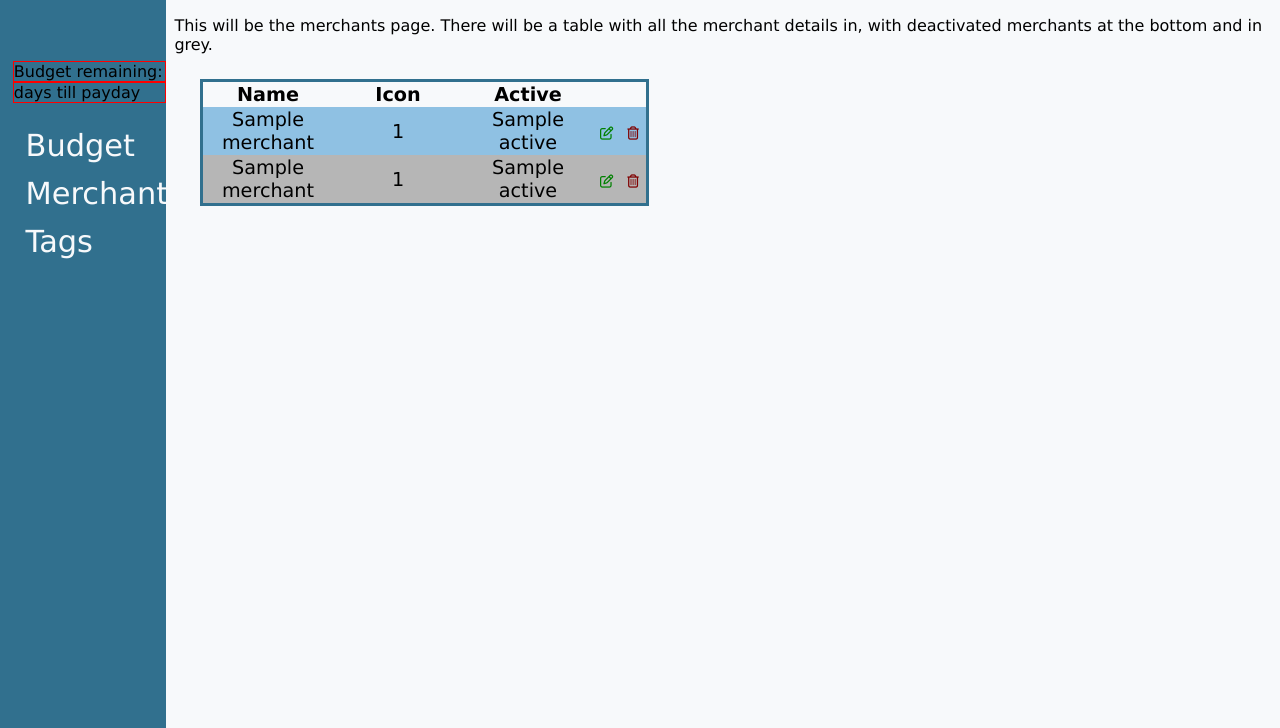
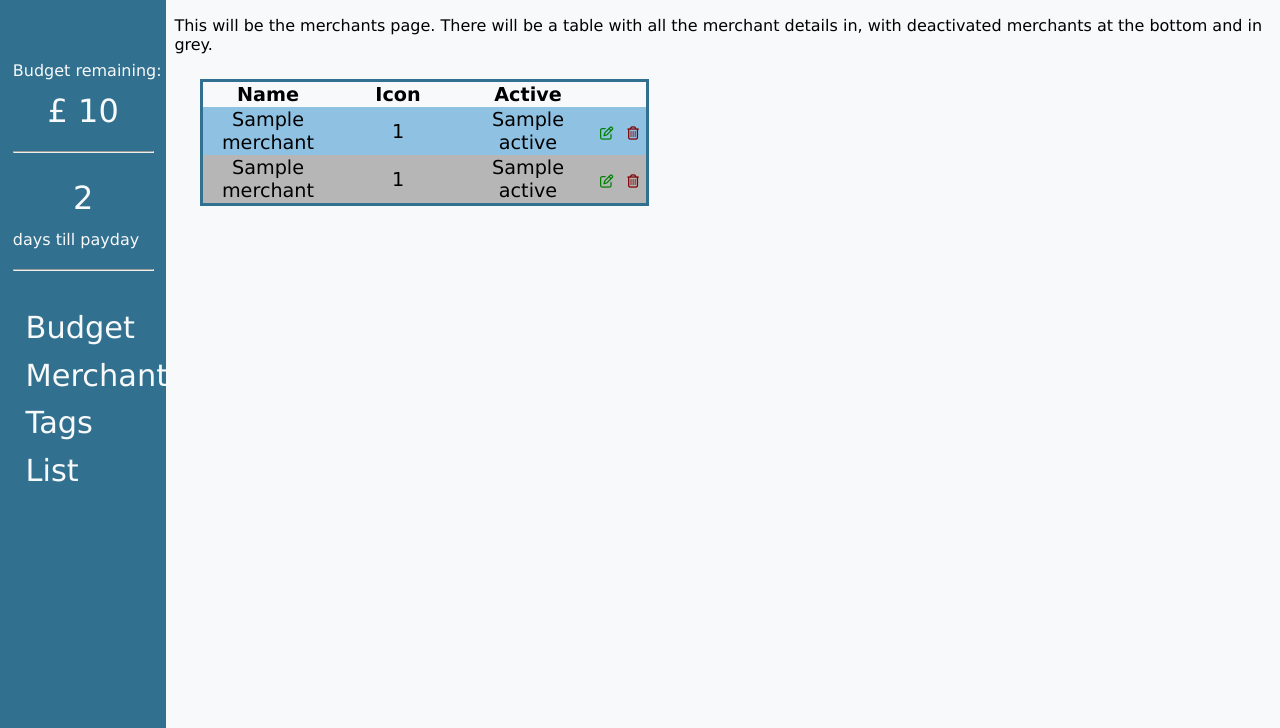
Before and after one commit to Andrew-Lindsay42/Spending-Tracker, a Flask app: page /merchants in a window 1280 px wide. Shown: the part 93-821 px from the top of the page. Run offline with Flask 2, Linux system fonts and the light colour scheme; a database or web service that is not in the repository returns one stand-in record (values such as "Sample title"); some libraries are stand-ins or nearby versions.

Commit message:
More CSS for sidebar

```diff
--- a/static/style.css
+++ b/static/style.css
@@ -25,14 +25,31 @@ background-color: var(--white);
     background-color: var(--darkblue);
 }
 
-.budget_remain {
-    border: 1px solid red;
+.insight > div {
+    color: var(--white);
+}
+
+.budget {
+    padding: 1vw 1vw 1vw 0vw;
+    text-align: center;
+    font-size: xx-large;
+}
+
+.days_till_payday {
+    padding: 1vw 1vw 1vw 0vw;
+    text-align: center;
+    font-size: xx-large;
 }
 
 .till_payday {
-    border: 1px solid red;
+    padding-bottom: 1vw;
 }
 
+.insight > hr {
+    color: --white;
+    margin-right: 1vw;
+    margin-bottom: 1vw;
+}
 .sidenav {
     padding: 1vw;
     display: flex;
--- a/templates/base.html
+++ b/templates/base.html
@@ -17,16 +17,27 @@
     </div>
 
     <aside class="sidebar">
+        <div class = 'insight'>
             <div class="budget_remain">
                 Budget remaining:
             </div>
+            <div class='budget'>
+                £ 10
+            </div>
+            <hr>
+            <div class='days_till_payday'>
+                2
+            </div>
             <div class="till_payday">
                 days till payday
+            </div>
+            <hr>
         </div>
         <div class="sidenav">
             <a href = "/budget_info">Budget</a>
             <a href = "/merchants">Merchants</a>
             <a href = "/tags">Tags</a>
+            <a href = "/transactions">List</a>
         </div>
     </aside>
 </body>
```
Lines whose indentation alone changed are shown as unchanged.
